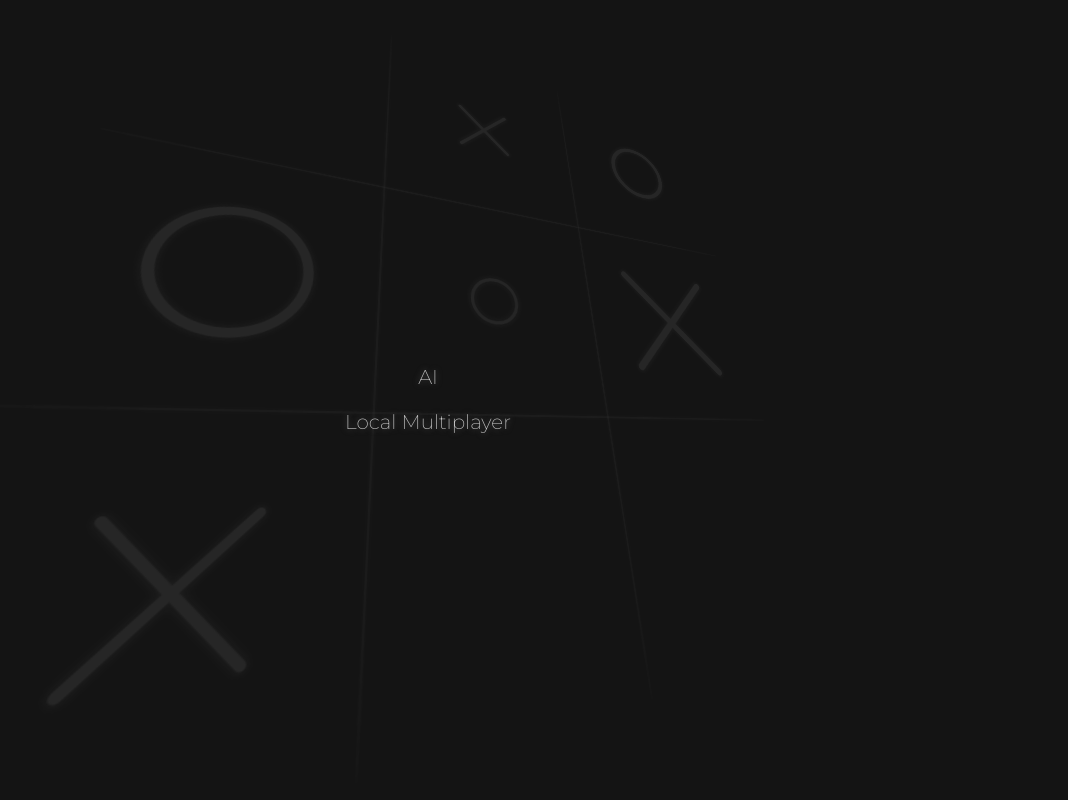
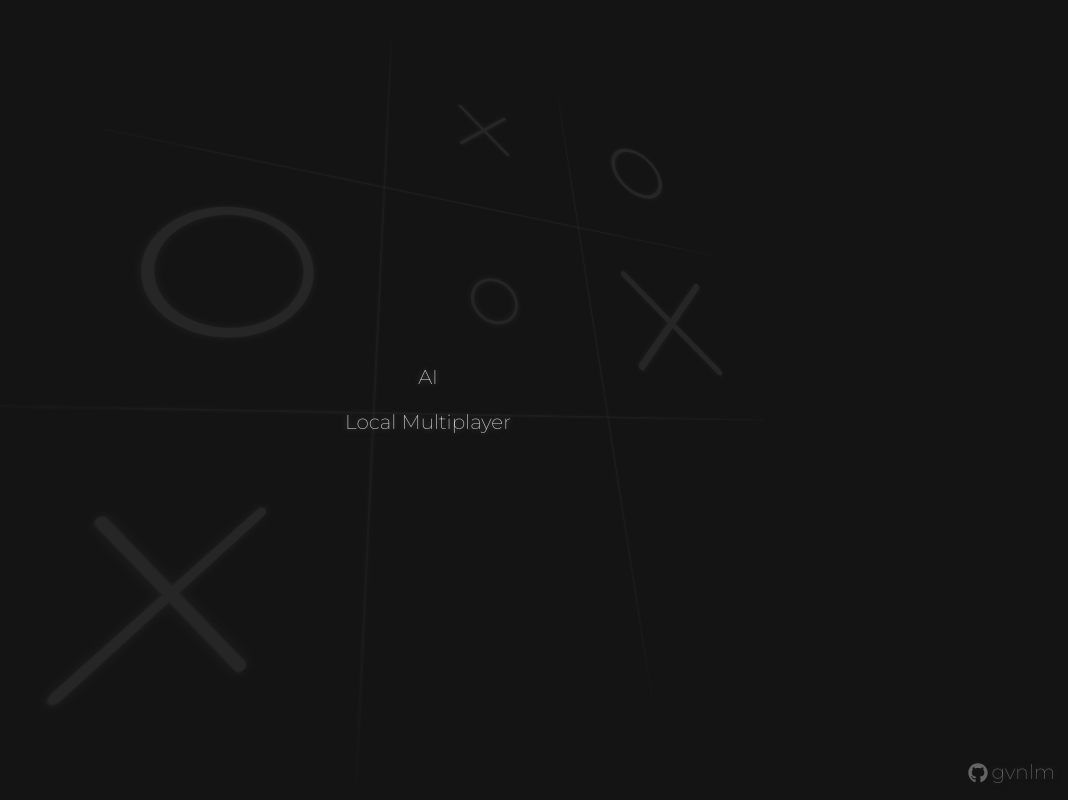
Before and after one commit to gvnlm/infinite-tic-tac-toe, a React (Vite) app in the folder frontend/: page / in a window 1280 px wide. Shown: the whole page, without its empty margins (212-1280 px from the left). Built offline with nearby package versions, Linux system fonts and the light colour scheme.

Commit message:
Add link to GitHub repo on home screen

```diff
--- a/frontend/components/Home.jsx
+++ b/frontend/components/Home.jsx
@@ -1,15 +1,26 @@
 import BackgroundGame from '../components/BackgroundGame';
 import GameModeButton from '../components/GameModeButton';
+import { FaGithub } from 'react-icons/fa';
+
 import '../styles/Home.css';
+
+const GITHUB_REPO_LINK = 'https://github.com/gvnlm/infinite-tic-tac-toe';
+const GITHUB_USER = 'gvnlm';
 
 const Home = ({ onClickAI, onClickLocalMultiplayer }) => {
   return (
     <div className="home">
       <BackgroundGame />
+
       <div className="game-mode-buttons">
         <GameModeButton text="AI" onClick={onClickAI} />
         <GameModeButton text="Local Multiplayer" onClick={onClickLocalMultiplayer} />
       </div>
+
+      <a className="github-link" href={GITHUB_REPO_LINK}>
+        <FaGithub />
+        {GITHUB_USER}
+      </a>
     </div>
   );
 };
--- a/frontend/package.json
+++ b/frontend/package.json
@@ -11,7 +11,8 @@
   },
   "dependencies": {
     "react": "^19.0.0",
-    "react-dom": "^19.0.0"
+    "react-dom": "^19.0.0",
+    "react-icons": "^5.5.0"
   },
   "devDependencies": {
     "@eslint/js": "^9.21.0",
--- a/frontend/styles/Home.css
+++ b/frontend/styles/Home.css
@@ -29,3 +29,15 @@
   max-height: 100vh;
   opacity: 0.1;
 }
+
+.home .github-link {
+  position: absolute;
+  bottom: 2%;
+  right: 1%;
+  display: flex;
+  justify-content: center;
+  align-items: center;
+  text-decoration: none;
+  color: inherit;
+  gap: 0.2rem;
+}
```
Also changed, not shown: 1 other file (tests, documents, lock files or other folders).
